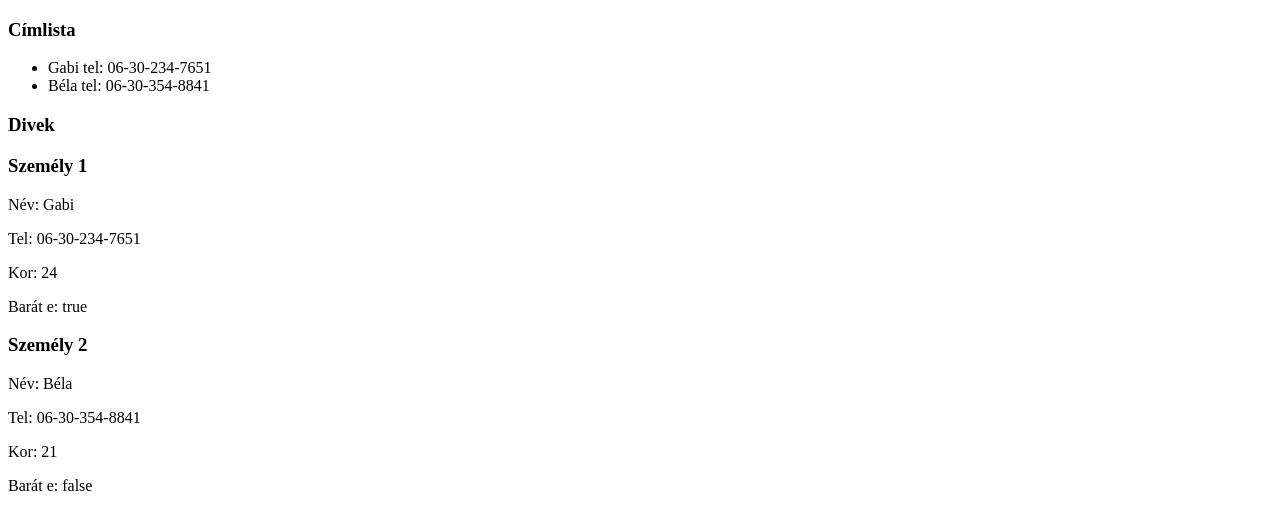
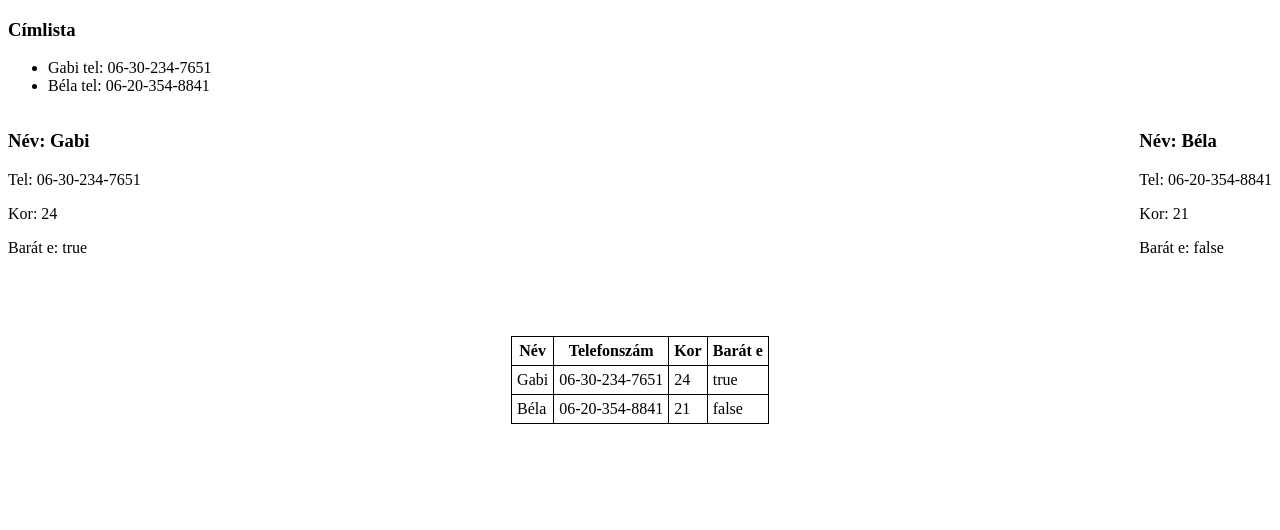
Before and after one commit to horvathnauzika/JS-listak-kezelese, a plain HTML site: page index.html in a window 1280 px wide. Drawn offline with Linux system fonts and the light colour scheme.

Commit message:
hazi kesz

```diff
--- a/adat.js
+++ b/adat.js
@@ -10,7 +10,7 @@ export const SZEMELYLISTA = [
     // másik objektum
     {
         nev: "Béla",
-        tel: "06-30-354-8841",
+        tel: "06-20-354-8841",
         kor: 21,
         barat: false
     }
--- a/fuggvenyek.js
+++ b/fuggvenyek.js
@@ -21,6 +21,38 @@ export function listaszemelyekdiv(LISTA){
     let txt = ""
     for (let index = 0; index < LISTA.length; index++) {
         txt += "<div>"
+        txt += "<h3>${LISTA[index].nev}</h3>"
+        txt += "<p>${LISTA[index].kor}</p>"
+        txt += "<p>${LISTA[index].tel}</p>"
+        txt += "<p>${LISTA[index].barat}</p>"
+        txt += "</div>"
+    }
+    console.log(txt)
+    return txt
+}
+
+export function listadivtablazat(LISTA){
+    let txt = ""
+    for (let index = 0; index < LISTA.length; index++) {
+        txt += "<table>"
+
+        txt += "<tr>"
+        txt += "<th>${LISTA[index].nev}</th>"
+        txt += "<th>${LISTA[index].kor}</th>"
+        txt += "<th>${LISTA[index].tel}</th>"
+        txt += "<th>${LISTA[index].barat}</th>"
+        txt += "</tr>"
+
+        txt +="<tr>"
+        txt += "<td>${LISTA[index].nev}</td>"
+        txt += "<td>${LISTA[index].kor}</td>"
+        txt += "<td>${LISTA[index].tel}</td>"
+        txt += "<td>${LISTA[index].barat}</td>"
+        txt +="</tr>"
+
+        txt += "</table>"
 
     }
+    console.log(txt)
+    return txt
 }
--- a/index.html
+++ b/index.html
@@ -5,16 +5,16 @@
     <meta name="viewport" content="width=device-width, initial-scale=1.0">
     <title>Document</title>
     <script type="module" src="main.js"></script>
+    <link rel="stylesheet" href="style.css">
 </head>
 <body>
     <div id="lista">
+    </div>
 
+    <div id="cardContainer">
     </div>
-    <div id="cardContainer">
 
-    </div>
     <div id="tablazat">
-
     </div>
 </body>
 </html>
--- a/main.js
+++ b/main.js
@@ -1,5 +1,5 @@
 import { SZEMELYLISTA } from "./adat.js";
-import { listakiir, listaosszeallit } from "./fuggvenyek.js";
+import { listakiir, listaosszeallit, listaszemelyekdiv, listadivtablazat } from "./fuggvenyek.js";
 
 
 console.log(SZEMELYLISTA)
@@ -31,22 +31,46 @@ LISTAELEM.innerHTML+=`
 const LISTADIVEK = document.querySelector("#cardContainer")
 console.log(LISTADIVEK)
 
-LISTADIVEK.innerHTML="<h3>Divek</h3>"
-LISTADIVEK.innerHTML+=`
+LISTADIVEK.innerHTML=`
                         <div>
-                            <h3>Személy 1</h3>
-                            <p>Név: ${SZEMELYLISTA[0].nev}</p>
+                            <h3>Név: ${SZEMELYLISTA[0].nev}</h3>
                             <p>Tel: ${SZEMELYLISTA[0].tel}</p>
                             <p>Kor: ${SZEMELYLISTA[0].kor}</p>
                             <p>Barát e: ${SZEMELYLISTA[0].barat}</p>
                         </div>
 
                         <div>
-                            <h3>Személy 2</h3>
-                            <p>Név: ${SZEMELYLISTA[1].nev}</p>
+                            <h3>Név: ${SZEMELYLISTA[1].nev}</h3>
                             <p>Tel: ${SZEMELYLISTA[1].tel}</p>
                             <p>Kor: ${SZEMELYLISTA[1].kor}</p>
                             <p>Barát e: ${SZEMELYLISTA[1].barat}</p>
                         </div>
 
 `
+
+const LISTATABLAZAT = document.querySelector("#tablazat")
+console.log(LISTATABLAZAT)
+
+LISTATABLAZAT.innerHTML=`
+                        <table>
+                            <tr>
+                                <th>Név</th>
+                                <th>Telefonszám</th>
+                                <th>Kor</th>
+                                <th>Barát e</th>
+                            </tr>
+                            <tr>
+                                <td>${SZEMELYLISTA[0].nev}</td>
+                                <td>${SZEMELYLISTA[0].tel}</td>
+                                <td>${SZEMELYLISTA[0].kor}</td>
+                                <td>${SZEMELYLISTA[0].barat}</td>
+                            </tr>
+                            <tr>
+                                <td>${SZEMELYLISTA[1].nev}</td>
+                                <td>${SZEMELYLISTA[1].tel}</td>
+                                <td>${SZEMELYLISTA[1].kor}</td>
+                                <td>${SZEMELYLISTA[1].barat}</td>
+                            </tr>
+                        </table>
+
+`
--- /dev/null
+++ b/style.css
@@ -0,0 +1,19 @@
+div#cardContainer{
+    display: flex;
+    justify-content: space-between;
+    margin-bottom: 5%;
+}
+
+table{
+    border: 1px solid black;
+    border-collapse: collapse;
+    margin: auto;
+}
+td{
+    border: 1px solid black;
+    padding: 5px;
+}
+th{
+    border: 1px solid black;
+    padding: 5px;
+}
```
